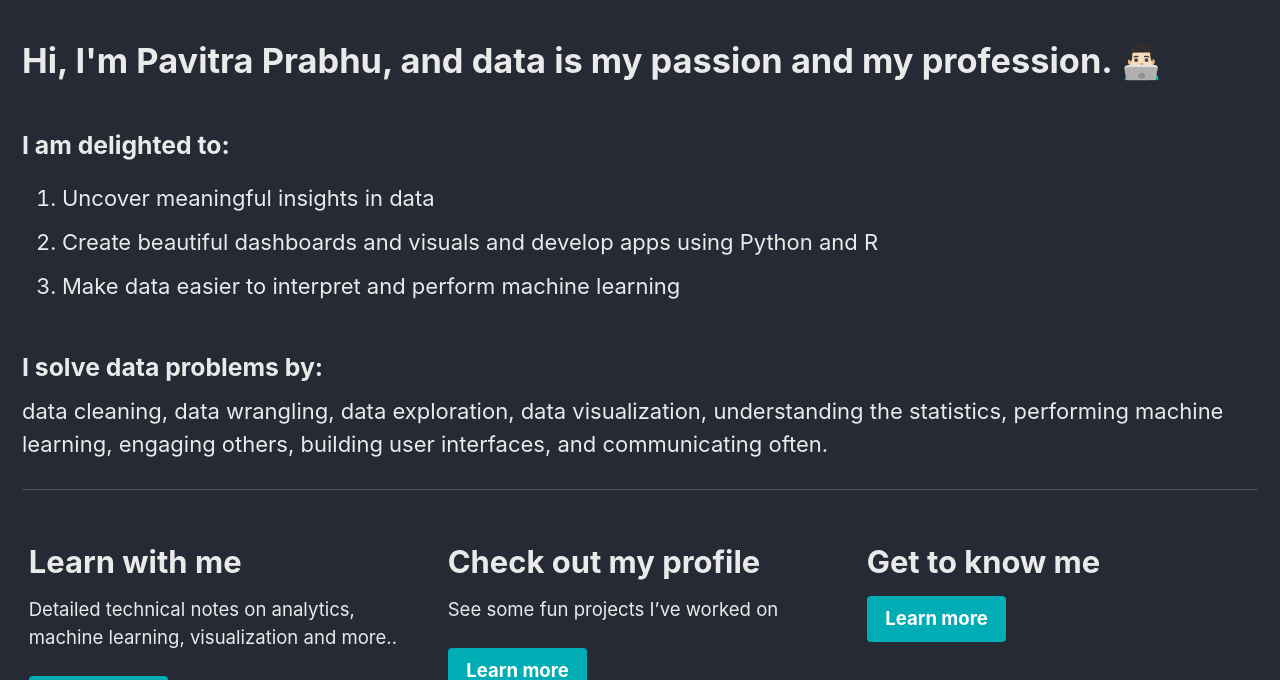
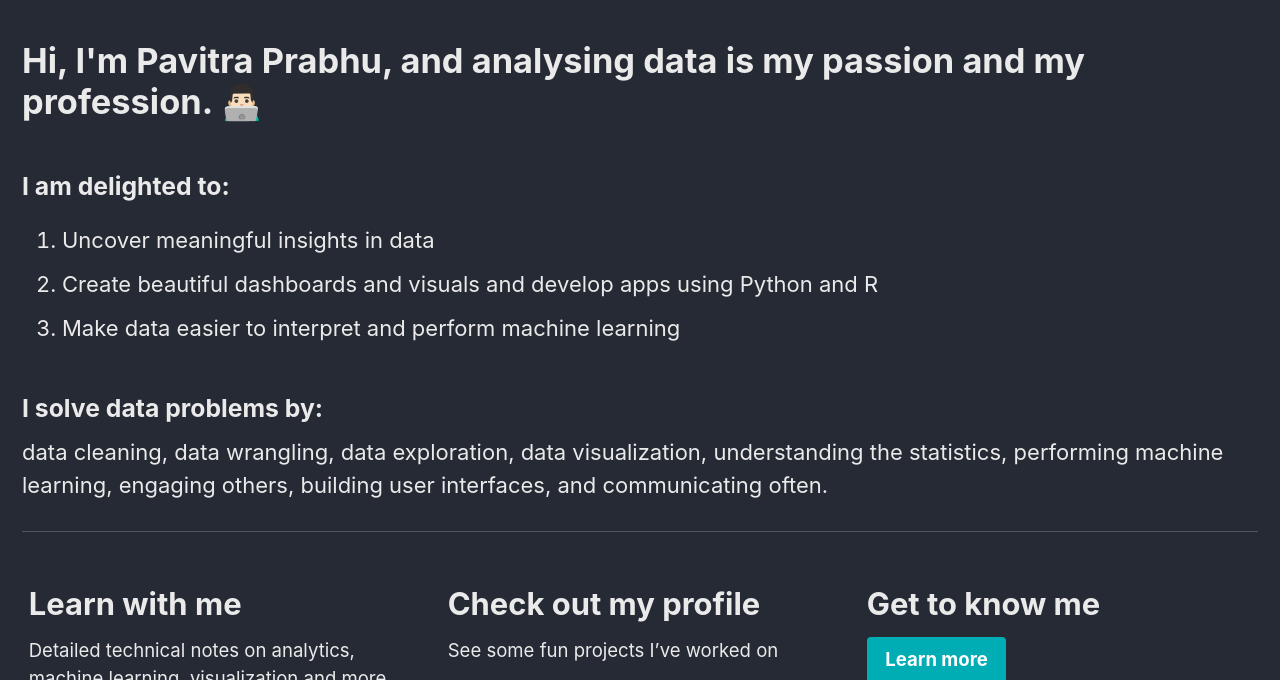
Before and after one commit to prabhupavitra/prabhupavitra.github.io, a Jekyll site: the page built from index.html, in a window 1280 px wide and 900 px high, scrolled down 337 px, cut to the strip 220-900 px from the top of the window. Built offline with Jekyll 4.4.1, drawn with Linux system fonts in a browser that asks for light colours; cached includes are drawn as plain includes; nearby versions of some CDN libraries; the list of posts is cut into pages by our own code.

Commit message:
Update index.html

```diff
--- a/index.html
+++ b/index.html
@@ -32,7 +32,7 @@ feature_row:
     btn_label: "Learn more"
 ---
 
-<h1> Hi, I'm Pavitra Prabhu, and data is my <strong>passion</strong> and my <strong>profession</strong>. &#x1F468;&#x1F3FB;&#x200D;&#x1F4BB;</h1>
+<h1> Hi, I'm Pavitra Prabhu, and analysing data is my <strong>passion</strong> and my <strong>profession</strong>. &#x1F468;&#x1F3FB;&#x200D;&#x1F4BB;</h1>
 
 <h3>I am delighted to:</h3>
 <ol>
```
